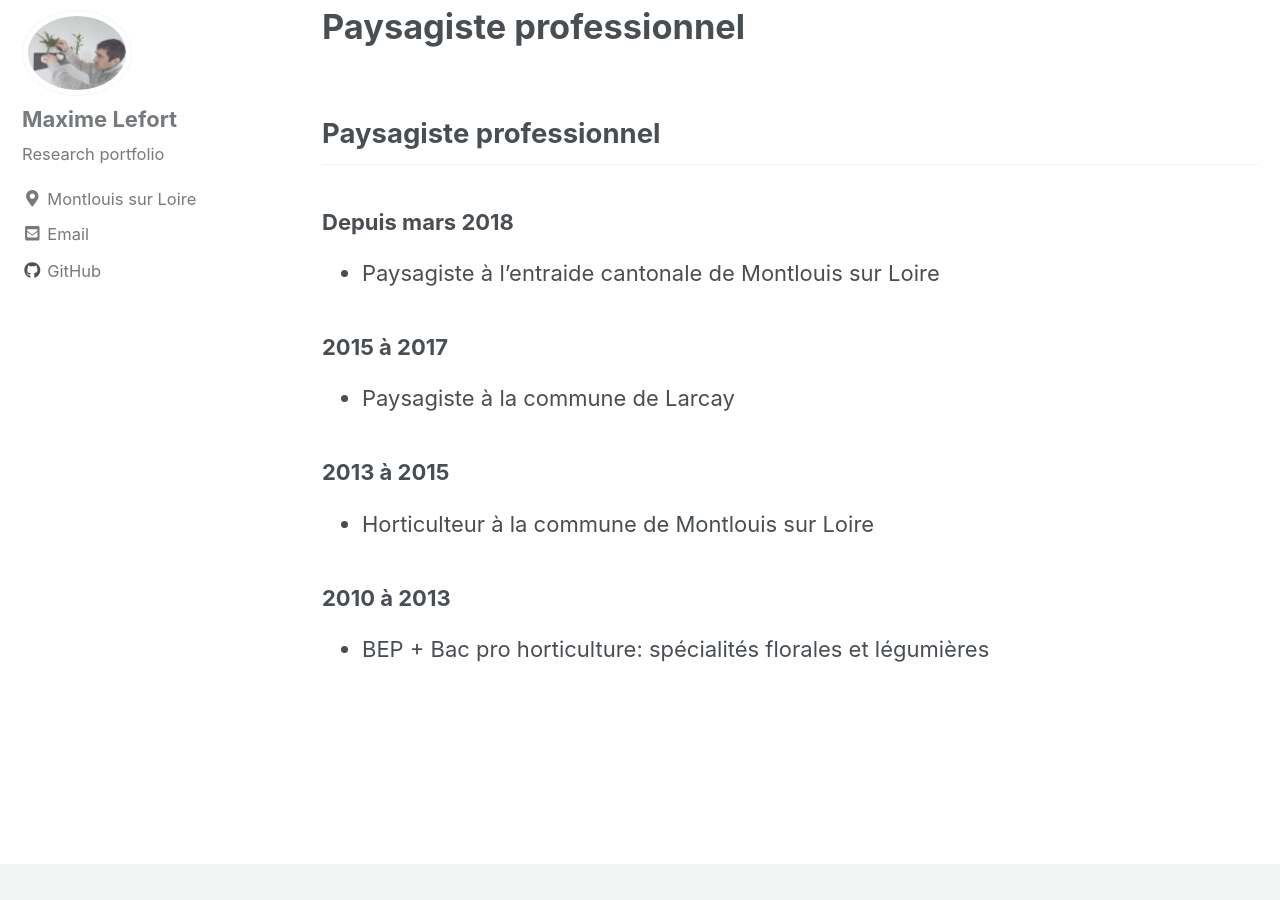
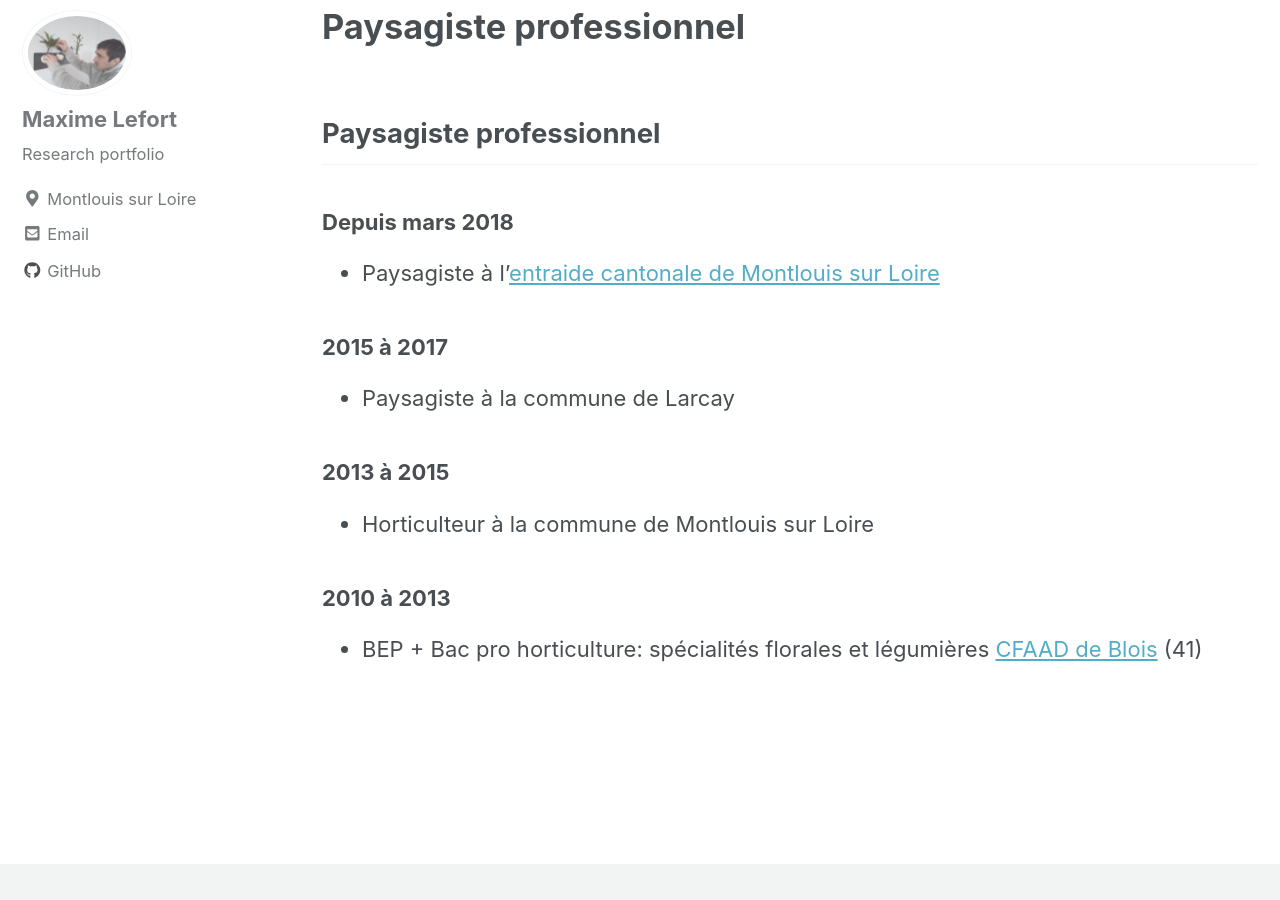
Before and after one commit to MaximeLefort37/MaximeLefort37.github.io, a Jekyll site: the page built from _pages/cv.md, in a window 1280 px wide and 900 px high, scrolled down 499 px. Built offline with Jekyll 4.4.1, drawn with Linux system fonts in a browser that asks for light colours; nearby versions of some CDN libraries; our own code applies the rules of GitHub Pages for plain Markdown files; some of the changed lines change nothing that is shown.

Commit message:
Update cv.md

```diff
--- a/_pages/cv.md
+++ b/_pages/cv.md
@@ -11,7 +11,7 @@ author_profile: true
 
 ### Depuis mars 2018
 
-* Paysagiste à l'entraide cantonale de Montlouis sur Loire
+* Paysagiste à l'[entraide cantonale de Montlouis sur Loire](http://ecmmontlouis.fr/)
 
 
 ### 2015 à 2017
@@ -27,3 +27,4 @@ author_profile: true
 ### 2010 à 2013
 
 * BEP + Bac pro horticulture: spécialités florales et légumières
+[CFAAD de Blois](http://www.cfaad41.com/formation-enseignement-agricole/formation-agricole-enseignement-loir-et-cher.php) (41)
```
